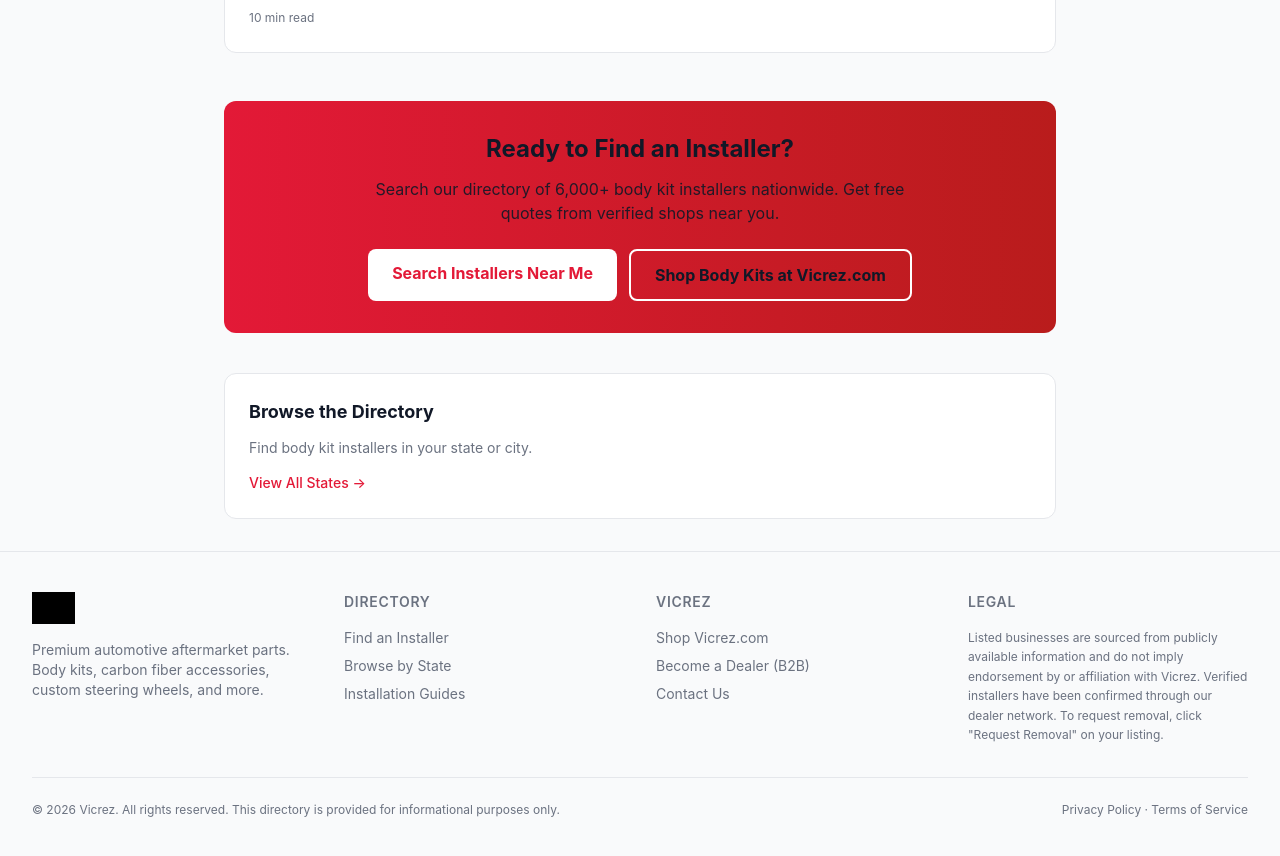
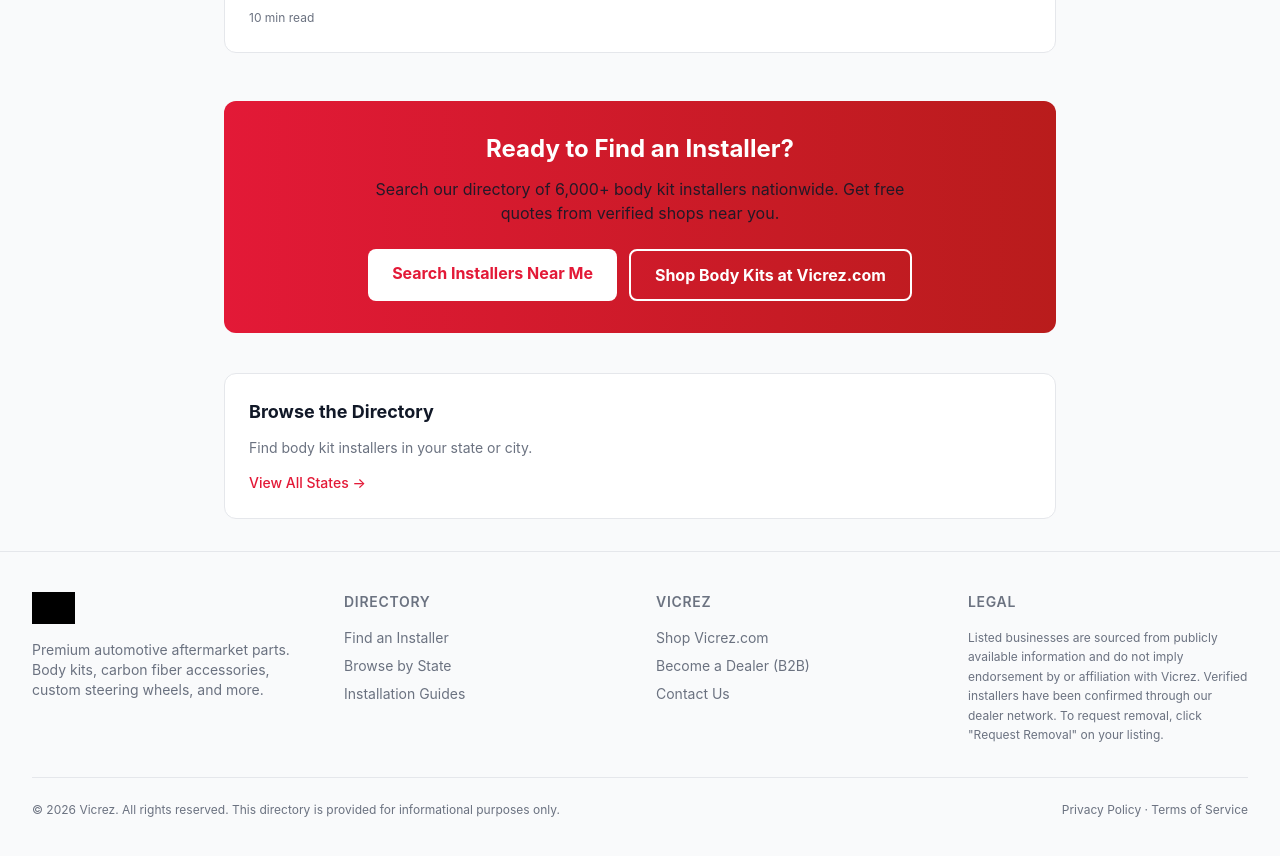
Before and after one commit to bd-vicrez/installer-directory, a Next.js app: page /guides in a window 1280 px wide. Shown: the part 1040-1896 px from the top of the page. Built offline with nearby package versions, Linux system fonts and the light colour scheme; grey boxes are pictures that could not be loaded.

Commit message:
fix: white text on red CTA banners (gradient bg selector)

```diff
--- a/src/app/globals.css
+++ b/src/app/globals.css
@@ -34,8 +34,16 @@
   .bg-vicrez-red-dark .text-white,
   .btn-primary .text-white,
   .bg-green-500\/10 .text-white,
-  [class*="bg-vicrez-red"] .text-white {
+  [class*="bg-vicrez-red"] .text-white,
+  [class*="from-vicrez-red"] .text-white,
+  [class*="from-vicrez-red"] .text-white\/80,
+  [class*="bg-gradient"] .text-white,
+  [class*="bg-gradient"] .text-white\/80 {
     color: #ffffff !important;
+  }
+  [class*="from-vicrez-red"] .text-white\/80,
+  [class*="bg-gradient"] .text-white\/80 {
+    color: rgba(255, 255, 255, 0.8) !important;
   }
 
   ::-webkit-scrollbar {
```
